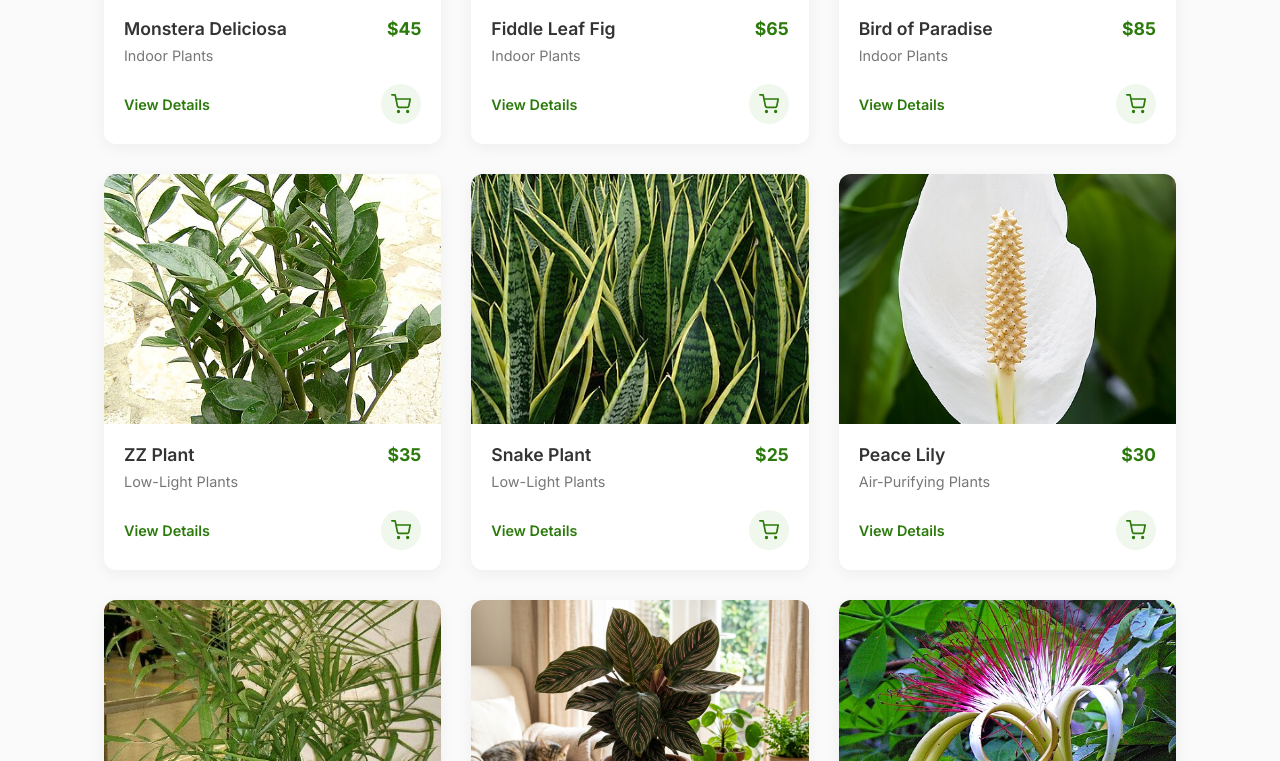
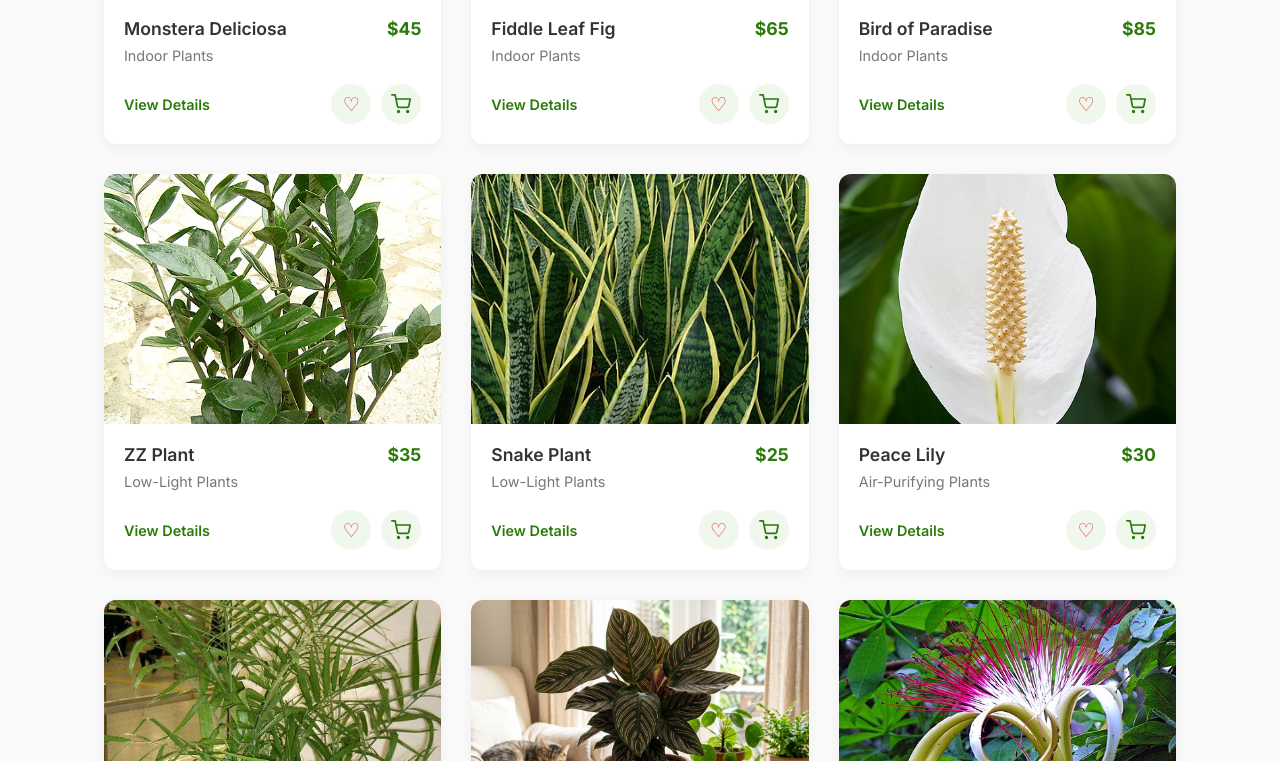
Before and after one commit to sabaineelam26/PlantoraWeb, a React (Vite) app: page / in a window 1280 px wide. Shown: the part 1539-2300 px from the top of the page. Built offline with nearby package versions, Linux system fonts and the light colour scheme.

Commit message:
chore: Added component and modified files.

```diff
--- a/src/Components/ProductCard.css
+++ b/src/Components/ProductCard.css
@@ -99,7 +99,32 @@
   transition: background 0.3s, color 0.3s;
 }
 
-.btn-add-cart:hover {
+.btn-add-cart:hover, .btn-wishlist-card:hover {
   background: #2b7a0b;
   color: #fff;
 }
+
+.btn-wishlist-card {
+  background: #f0f7ec;
+  border: none;
+  border-radius: 50%;
+  width: 40px;
+  height: 40px;
+  display: flex;
+  align-items: center;
+  justify-content: center;
+  color: #e53935;
+  cursor: pointer;
+  transition: background 0.3s, color 0.3s;
+  font-size: 1.2rem;
+}
+
+.btn-wishlist-card:hover {
+  background: #e53935;
+  color: #fff;
+}
+
+.card-buttons {
+  display: flex;
+  gap: 10px;
+}
--- a/src/Components/ProductCard.jsx
+++ b/src/Components/ProductCard.jsx
@@ -5,7 +5,7 @@ import { AuthContext } from '../context/AuthContext';
 import './ProductCard.css';
 
 const ProductCard = ({ plant }) => {
-  const { addToCart } = useContext(ShopContext);
+  const { addToCart, addToWishlist } = useContext(ShopContext);
   const { user } = useContext(AuthContext);
   const navigate = useNavigate();
 
@@ -17,6 +17,16 @@ const ProductCard = ({ plant }) => {
     }
     addToCart(plant);
     alert('Added to cart!');
+  };
+
+  const handleAddToWishlist = () => {
+    if (!user) {
+      alert("Please login to add items to your wishlist.");
+      navigate("/login");
+      return;
+    }
+    addToWishlist(plant);
+    alert('Added to wishlist!');
   };
 
   return (
@@ -32,9 +42,14 @@ const ProductCard = ({ plant }) => {
         <p className="product-card-category">{plant.category}</p>
         <div className="product-card-actions">
           <Link to={`/plants/${plant.id}`} className="btn-details">View Details</Link>
-          <button className="btn-add-cart" onClick={handleAddToCart}>
-            <svg xmlns="http://www.w3.org/2000/svg" width="20" height="20" viewBox="0 0 24 24" fill="none" stroke="currentColor" strokeWidth="2" strokeLinecap="round" strokeLinejoin="round"><circle cx="9" cy="21" r="1"></circle><circle cx="20" cy="21" r="1"></circle><path d="M1 1h4l2.68 13.39a2 2 0 0 0 2 1.61h9.72a2 2 0 0 0 2-1.61L23 6H6"></path></svg>
-          </button>
+          <div className="card-buttons">
+            <button className="btn-wishlist-card" onClick={handleAddToWishlist} title="Add to Wishlist">
+              ♡
+            </button>
+            <button className="btn-add-cart" onClick={handleAddToCart} title="Add to Cart">
+              <svg xmlns="http://www.w3.org/2000/svg" width="20" height="20" viewBox="0 0 24 24" fill="none" stroke="currentColor" strokeWidth="2" strokeLinecap="round" strokeLinejoin="round"><circle cx="9" cy="21" r="1"></circle><circle cx="20" cy="21" r="1"></circle><path d="M1 1h4l2.68 13.39a2 2 0 0 0 2 1.61h9.72a2 2 0 0 0 2-1.61L23 6H6"></path></svg>
+            </button>
+          </div>
         </div>
       </div>
     </div>
--- a/src/context/AuthContext.jsx
+++ b/src/context/AuthContext.jsx
@@ -3,14 +3,10 @@ import React, { createContext, useState, useEffect } from 'react';
 export const AuthContext = createContext(null);
 
 export const AuthContextProvider = ({ children }) => {
-  const [user, setUser] = useState(null);
-
-  useEffect(() => {
+  const [user, setUser] = useState(() => {
     const storedUser = localStorage.getItem('plantora-user');
-    if (storedUser) {
-      setUser(JSON.parse(storedUser));
-    }
-  }, []);
+    return storedUser ? JSON.parse(storedUser) : null;
+  });
 
   const login = (userData) => {
     setUser(userData);
--- a/src/context/ShopContext.jsx
+++ b/src/context/ShopContext.jsx
@@ -3,21 +3,15 @@ import React, { createContext, useState, useEffect } from 'react';
 export const ShopContext = createContext(null);
 
 export const ShopContextProvider = (props) => {
-  const [cartItems, setCartItems] = useState([]);
-  const [wishlistItems, setWishlistItems] = useState([]);
+  const [cartItems, setCartItems] = useState(() => {
+    const saved = localStorage.getItem('plantora-cart');
+    return saved ? JSON.parse(saved) : [];
+  });
 
-  // Load from local storage if available
-  useEffect(() => {
-    const savedCart = localStorage.getItem('plantora-cart');
-    const savedWishlist = localStorage.getItem('plantora-wishlist');
-
-    if (savedCart) {
-      setCartItems(JSON.parse(savedCart));
-    }
-    if (savedWishlist) {
-      setWishlistItems(JSON.parse(savedWishlist));
-    }
-  }, []);
+  const [wishlistItems, setWishlistItems] = useState(() => {
+    const saved = localStorage.getItem('plantora-wishlist');
+    return saved ? JSON.parse(saved) : [];
+  });
 
   // Save to local storage when changed
   useEffect(() => {
```
